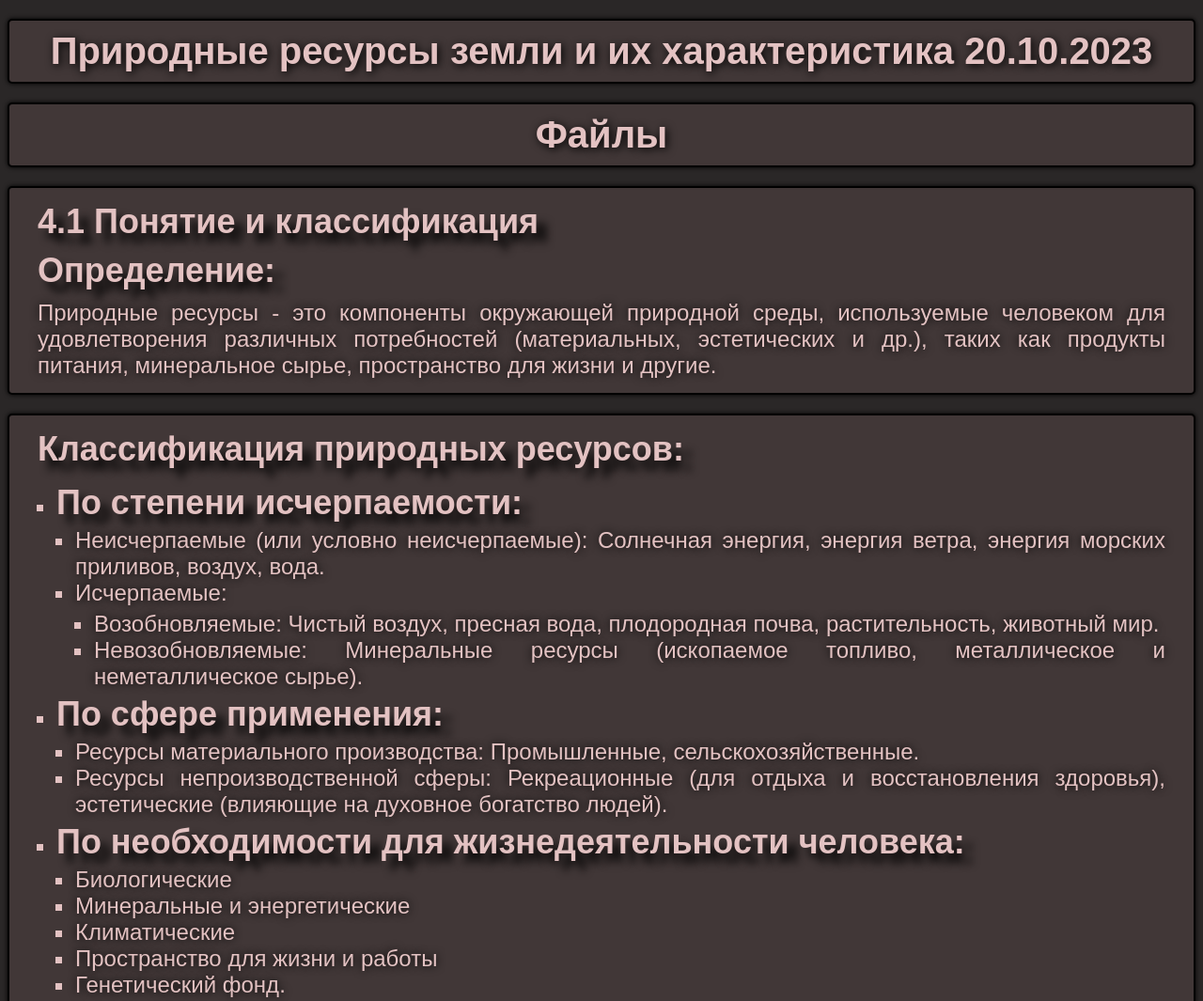
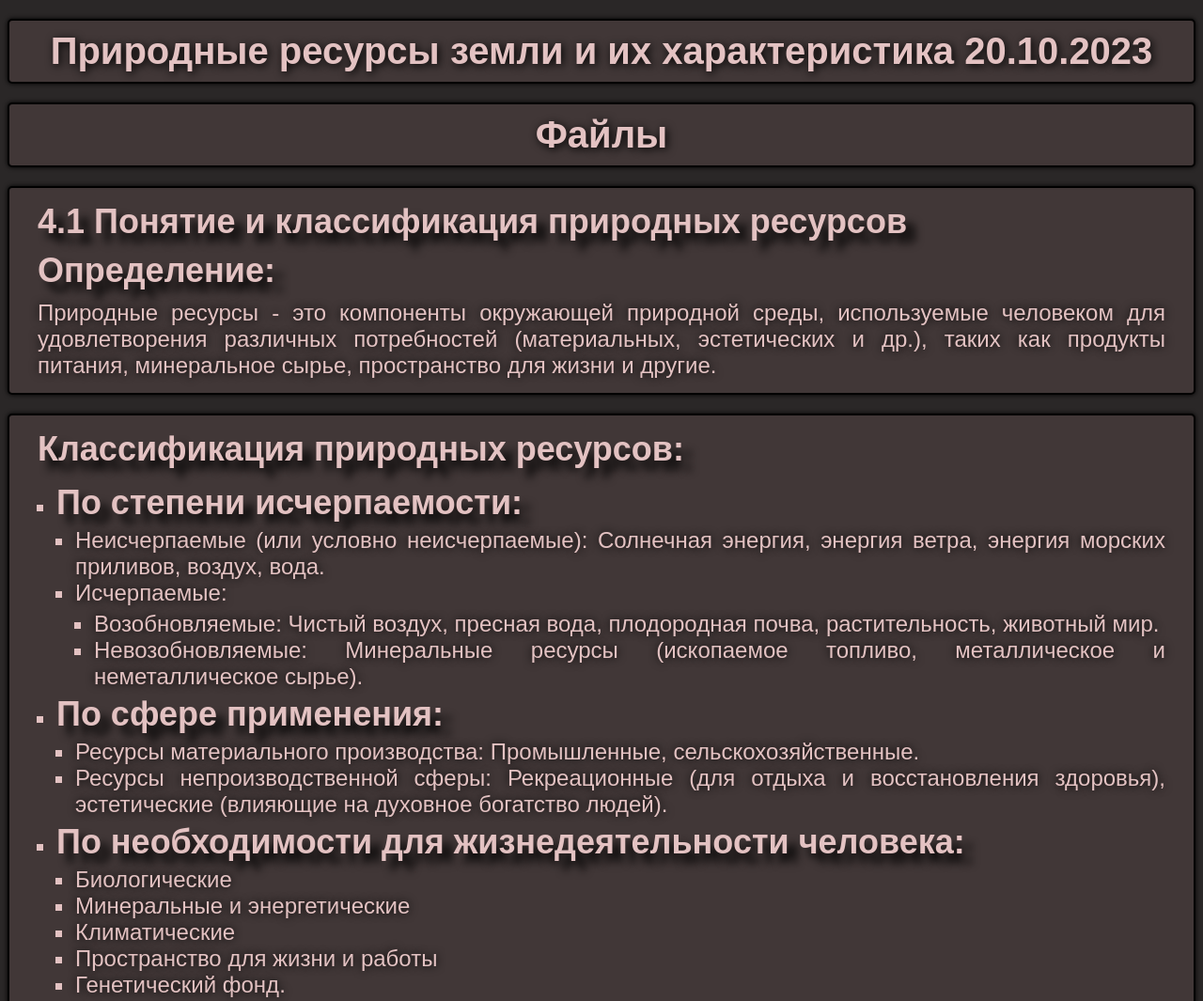
Before and after one commit to MisterMLiL/Synopsis, an Eleventy site: page content/pages/Экология/topic4.md in a window 1280 px wide. Shown: the top 1065 px of the page at 94% size. Built offline with nearby package versions, Linux system fonts and the light colour scheme; Eleventy itself is replaced by a stand-in of ours; files that its build step writes are made by us from their sources.

Commit message:
Исправил Экология 4

```diff
--- a/content/pages/Экология/topic4.md
+++ b/content/pages/Экология/topic4.md
@@ -21,7 +21,7 @@ title: "Тема 4: Природные ресурсы земли и их хар
 
 {% contentblock %}
 
-## 4.1 Понятие и классификация
+## 4.1 Понятие и классификация природных ресурсов
 
 ## Определение:
 Природные ресурсы - это компоненты окружающей природной среды, используемые человеком для удовлетворения различных потребностей (материальных, эстетических и др.), таких как продукты питания, минеральное сырье, пространство для жизни и другие.
```
